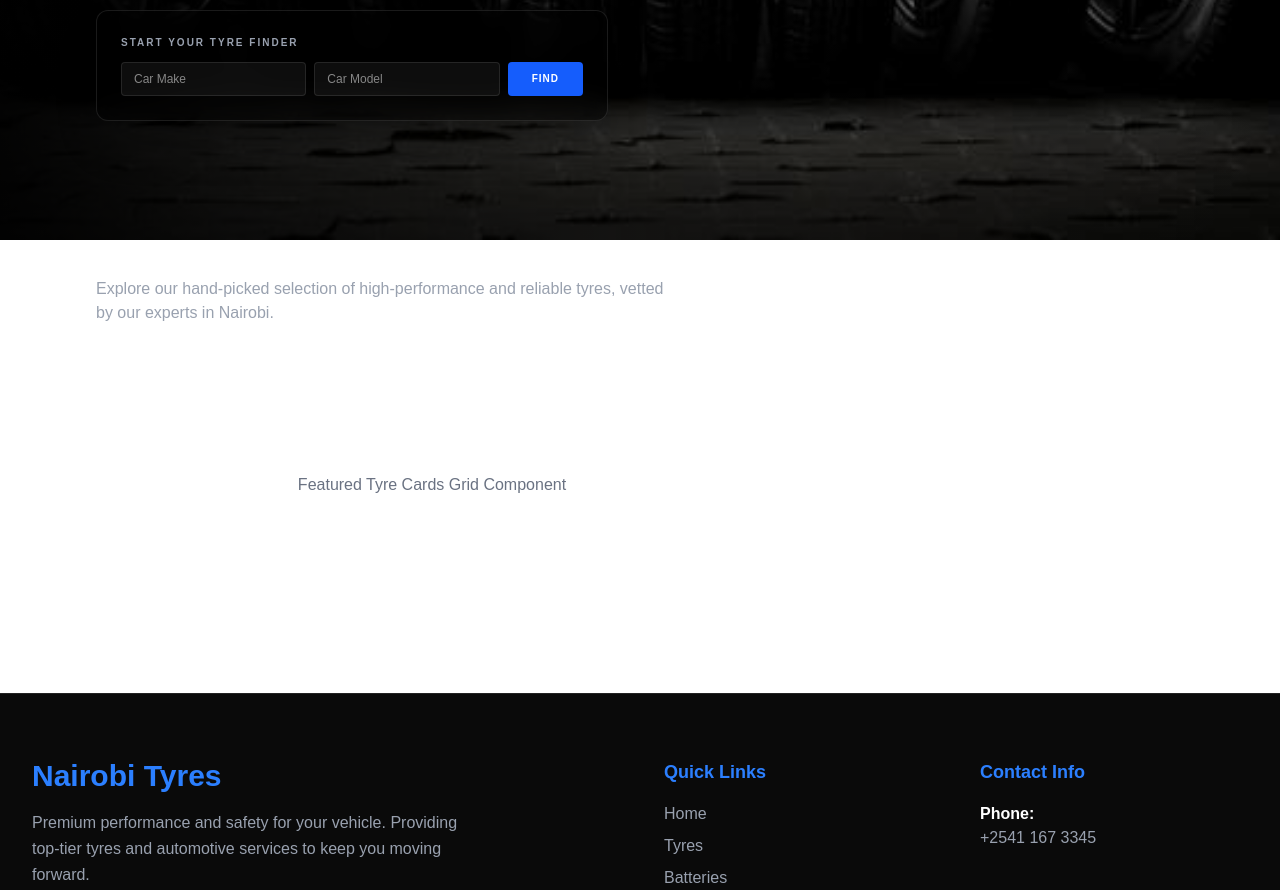
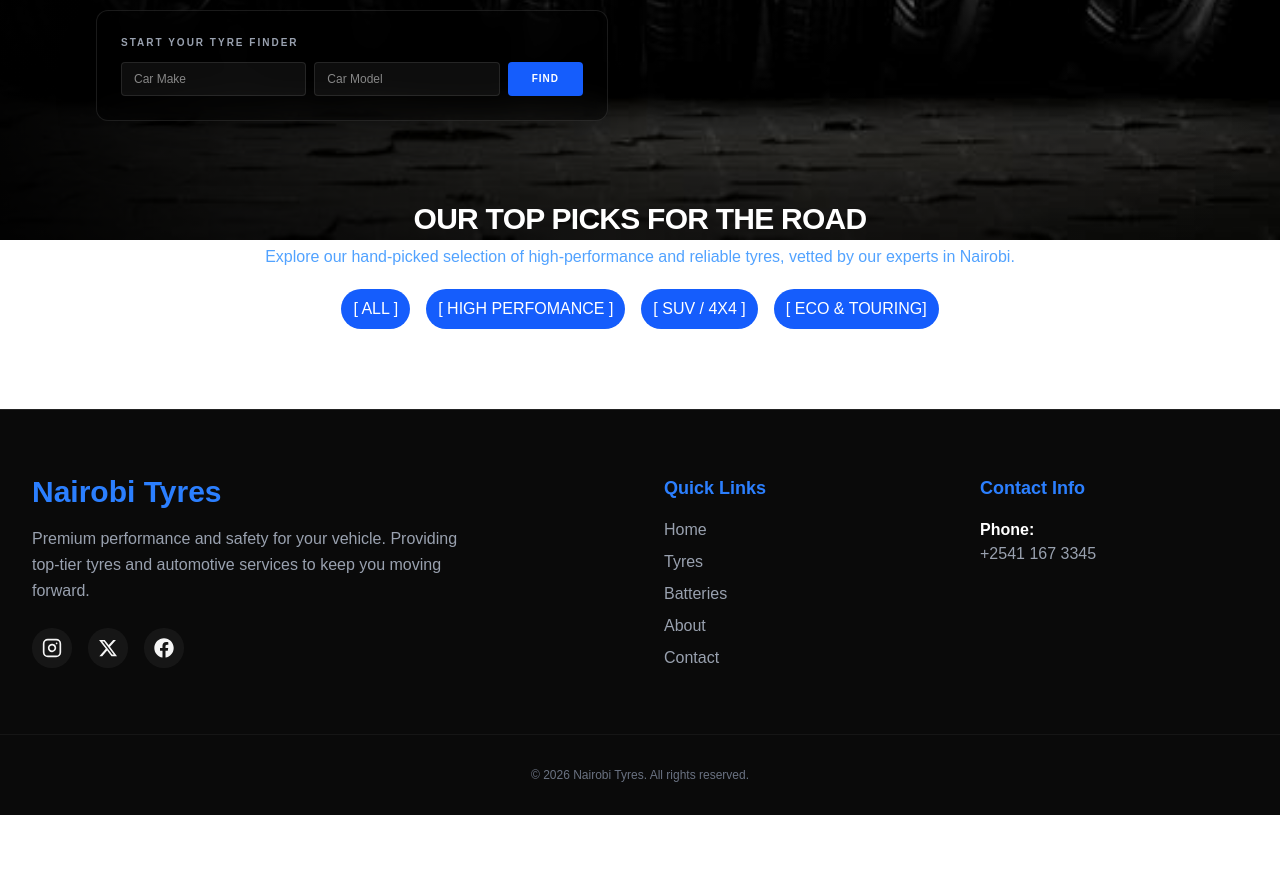
Before and after one commit to billiam-creator/Next.js_snippets, a Next.js app: page / in a window 1280 px wide. Shown: the part 560-1450 px from the top of the page. After the commit the page ends 1375 px from the top, so only its background shows below. Built offline with nearby package versions, Linux system fonts and the light colour scheme.

Commit message:
feat: add featured tyres section with prop handling for tyre cards

```diff
--- /dev/null
+++ b/app/components/TyreCard.tsx
@@ -0,0 +1,44 @@
+import Image from 'next/image';
+
+interface TyreCardProps {
+    brand: string;
+    model: string;
+    price: string;
+    image: string;
+    tag?: string;
+}
+
+const TyreCard = ({ brand, model, price, image, tag }: TyreCardProps) => {
+return(
+    <div className='bg-white/5 border border-white/10 rounded-2xl p-4 transition-all hover:border-blue-500 hover:scale-[1.02] group'>
+        {/*----tyre image----*/}
+        <div className='relative h-48 w-full mb-4'>
+            <Image src={image} alt={model} fill className='object-contain' />
+            {tag && (
+                <span className='absolute top-0 left-0 bg-blue-600 text-[10px] font-bold px-2 py-1 rounded uppercase'>
+                    {tag}
+                </span>
+            )}
+        </div>
+
+        { /*info*/ }
+        <div className='space-y-1'>
+          <p className='text-gray-400 text-xs font-bold uppercase'>{brand}</p>
+          <h3 className='text-white font-bold text-lg'>{model}</h3>
+          <p className='text-blue-400 font-bold mt-2'>KES {price}</p>
+        </div>
+
+        {/* buttons */}
+        <div className='mt-6 flex gap-2'>
+            <button className='flex-1 bg-blue-600 text-white text-[10px] font-bold py-2 rounded uppercase hover:bg-blue-700'>
+                Shop Now
+            </button>
+            <button className='flex-1 border border-white/20 text-white text-[10px] font-bold py-2 rounded uppercase hover:bg-white/10'>
+                Details
+            </button>
+        </div>
+    </div>
+
+);
+};
+export default TyreCard;
--- a/app/page.tsx
+++ b/app/page.tsx
@@ -71,19 +71,30 @@ export default function Home() {
             </div>
           </div>
 
-          {/* Featured Tyres Section */}
-          <div className="py-20">
+
+
+        </div>
+         {/* Featured Tyres Section */}
+         <div className="py-20">
+          <div className='grid items-center text-center'>
             <h2 className="text-3xl font-black uppercase tracking-tight text-white mb-2">OUR TOP PICKS FOR THE ROAD</h2>
-            <p className="text-gray-400 max-w-xl">
+            <p className="text-blue-400 ">
               Explore our hand-picked selection of high-performance and reliable tyres, vetted by our experts in Nairobi.
             </p>
-            {/* Tyre cards would go here */}
-            <div className="h-64 border-2 border-dashed border-white/10 rounded-xl mt-8 flex items-center justify-center text-gray-500">
-              Featured Tyre Cards Grid Component
             </div>
+
+            {/*---categories ------*/}
+            <div className='flex gap-4 justify-center mt-5'>
+              <button className='bg-blue-600 px-3 py-2 rounded-full w-fit'>[ ALL ]</button>
+              <button className='bg-blue-600 px-3 py-2 rounded-full w-fit'>[ HIGH PERFOMANCE ]</button>
+              <button className='bg-blue-600 px-3 py-2 rounded-full w-fit'>[ SUV / 4X4 ]</button>
+              <button className='bg-blue-600 px-3 py-2 rounded-full w-fit'>[ ECO & TOURING]</button>
+
+            </div>
+
+
           </div>
 
-        </div>
       </div>
     </main>
   )
```
